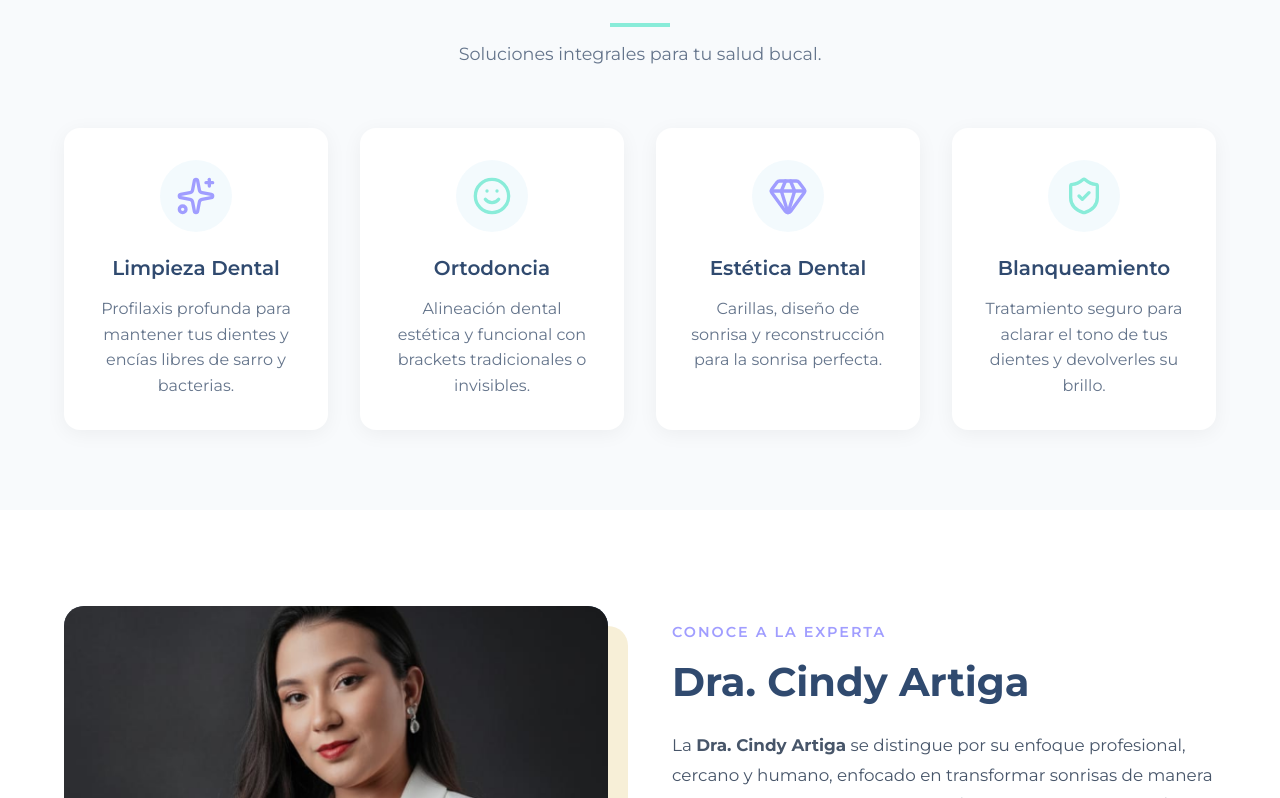
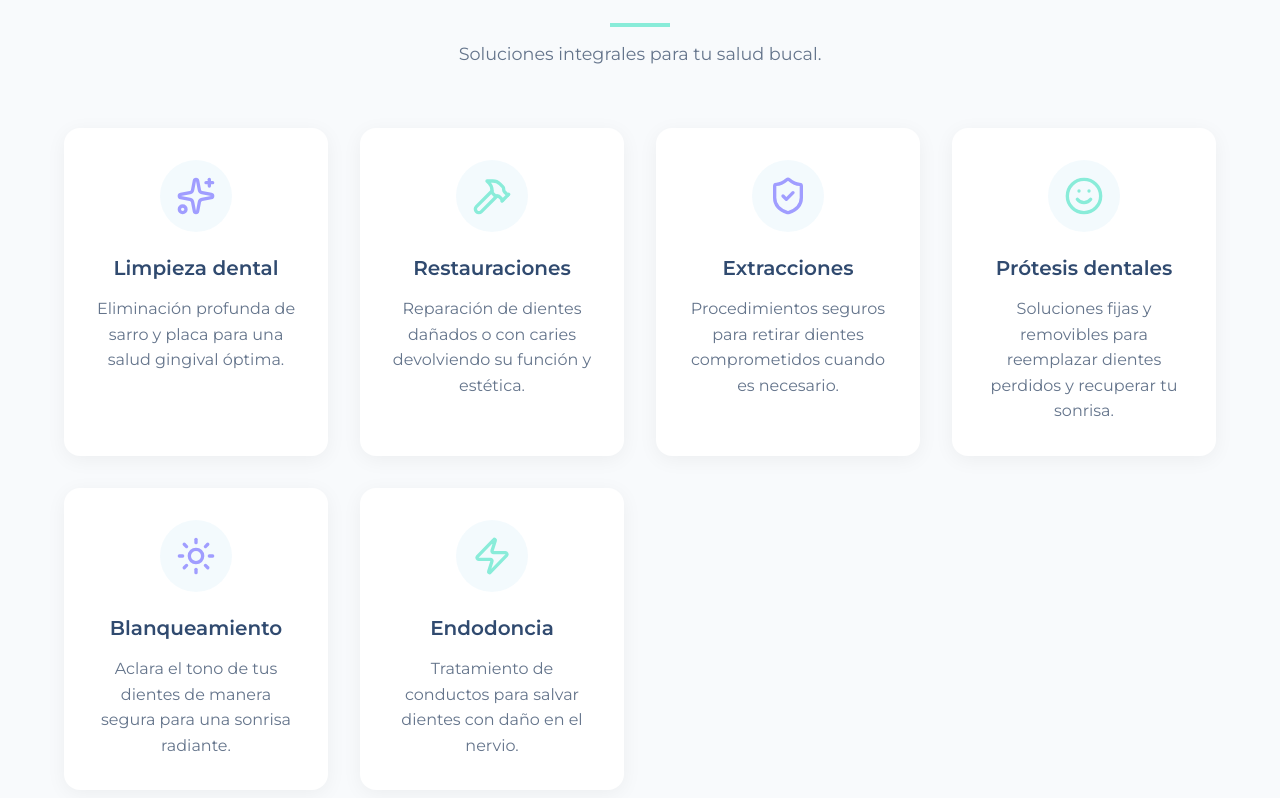
Before and after one commit to MarvinArtiga/artigaDentalCare, a Next.js app: page / in a window 1280 px wide. Shown: the part 922-1720 px from the top of the page. Built offline with nearby package versions, Linux system fonts and the light colour scheme.

Commit message:
updating services

```diff
--- a/src/components/Services.tsx
+++ b/src/components/Services.tsx
@@ -1,29 +1,39 @@
 "use client";
 
 import { motion } from 'framer-motion';
-import { Sparkles, Smile, ShieldCheck, Gem } from 'lucide-react';
+import { Sparkles, Smile, ShieldCheck, Gem, Hammer, Stethoscope, Sun, Zap } from 'lucide-react';
 import styles from './Services.module.css';
 
 const services = [
     {
         icon: <Sparkles size={40} className="text-blue" />,
-        title: "Limpieza Dental",
-        description: "Profilaxis profunda para mantener tus dientes y encías libres de sarro y bacterias."
+        title: "Limpieza dental",
+        description: "Eliminación profunda de sarro y placa para una salud gingival óptima."
+    },
+    {
+        icon: <Hammer size={40} className="text-gold" />,
+        title: "Restauraciones",
+        description: "Reparación de dientes dañados o con caries devolviendo su función y estética."
+    },
+    {
+        icon: <ShieldCheck size={40} className="text-blue" />,
+        title: "Extracciones",
+        description: "Procedimientos seguros para retirar dientes comprometidos cuando es necesario."
     },
     {
         icon: <Smile size={40} className="text-gold" />,
-        title: "Ortodoncia",
-        description: "Alineación dental estética y funcional con brackets tradicionales o invisibles."
+        title: "Prótesis dentales",
+        description: "Soluciones fijas y removibles para reemplazar dientes perdidos y recuperar tu sonrisa."
     },
     {
-        icon: <Gem size={40} className="text-blue" />,
-        title: "Estética Dental",
-        description: "Carillas, diseño de sonrisa y reconstrucción para la sonrisa perfecta."
+        icon: <Sun size={40} className="text-blue" />,
+        title: "Blanqueamiento",
+        description: "Aclara el tono de tus dientes de manera segura para una sonrisa radiante."
     },
     {
-        icon: <ShieldCheck size={40} className="text-gold" />,
-        title: "Blanqueamiento",
-        description: "Tratamiento seguro para aclarar el tono de tus dientes y devolverles su brillo."
+        icon: <Zap size={40} className="text-gold" />,
+        title: "Endodoncia",
+        description: "Tratamiento de conductos para salvar dientes con daño en el nervio."
     }
 ];
 
```
